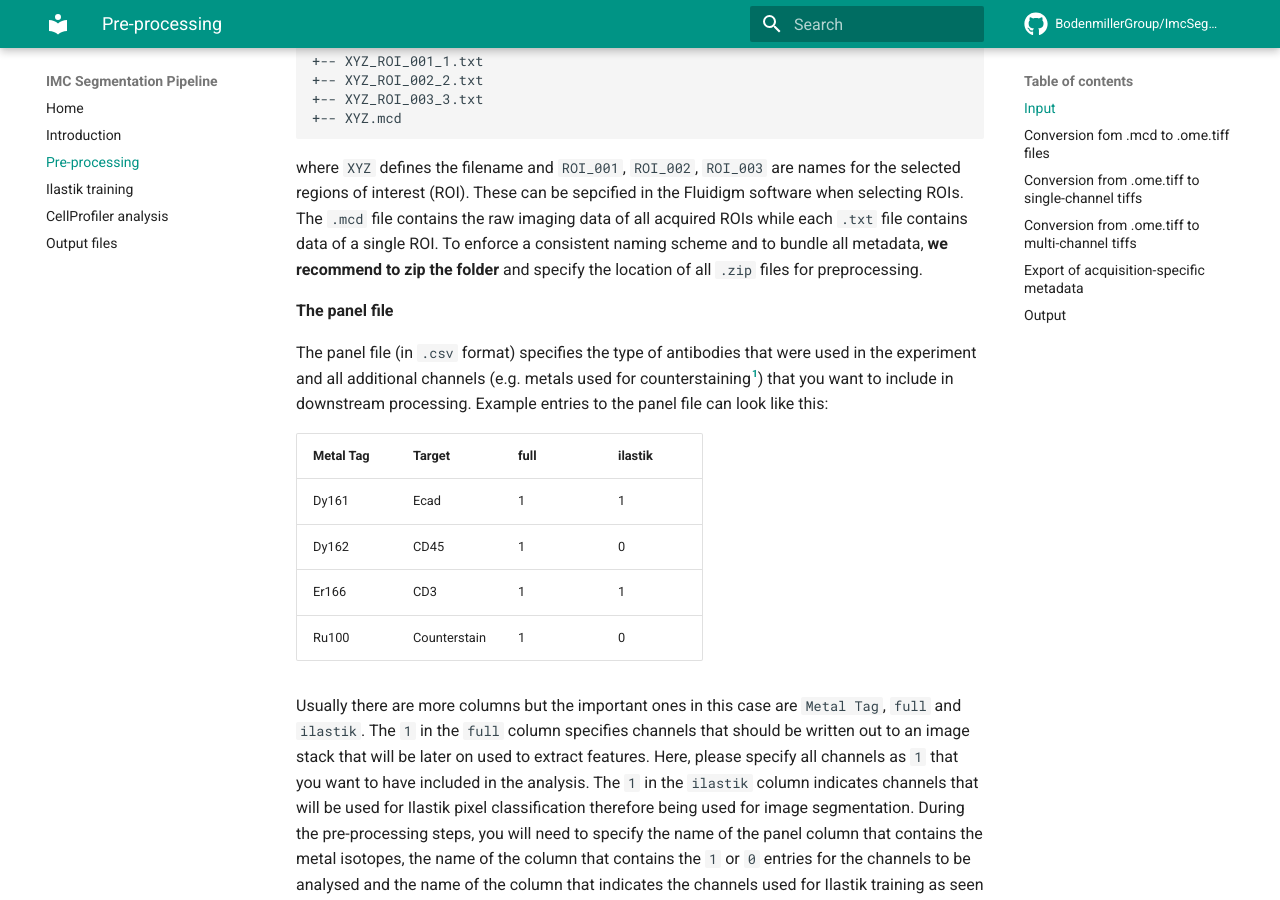
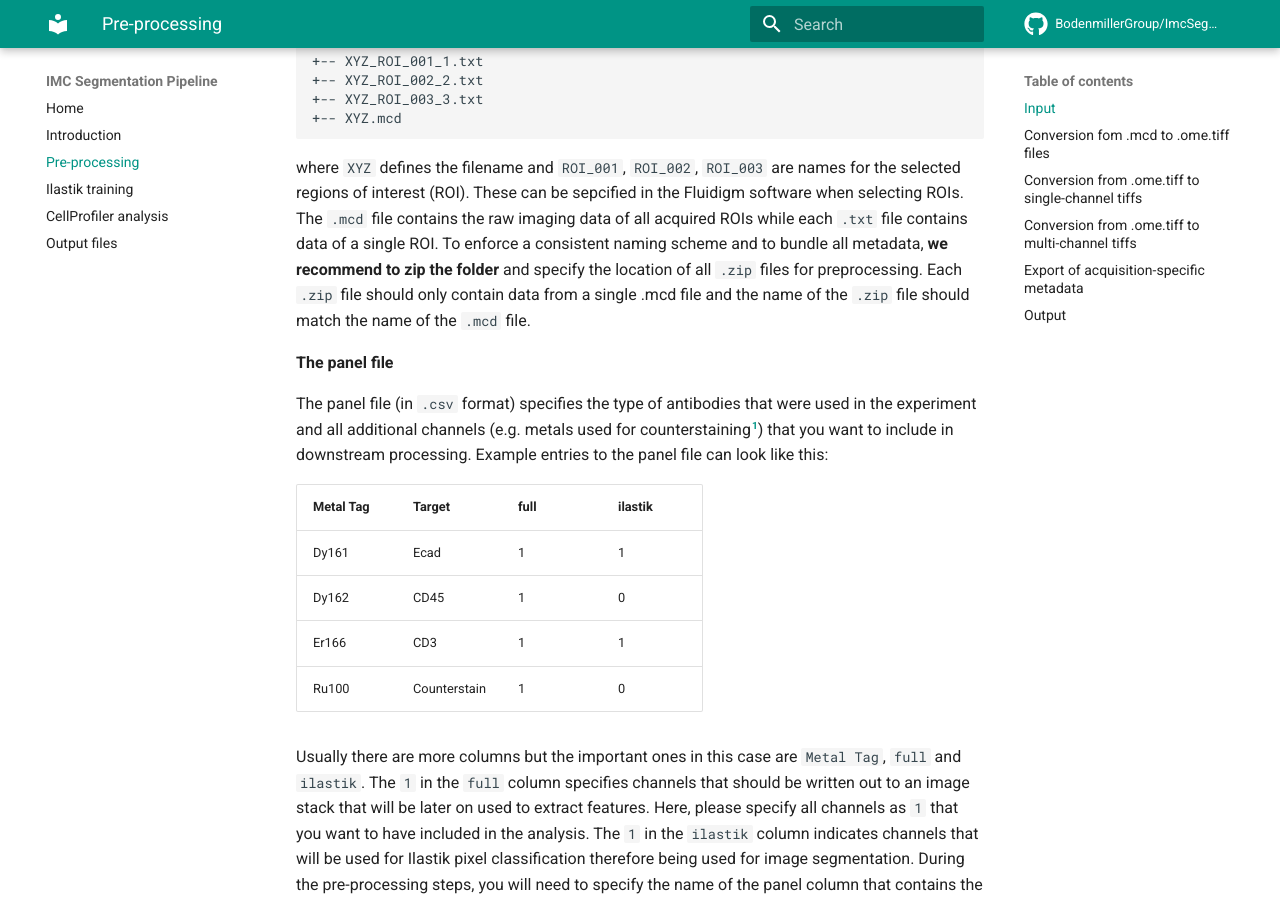
Before and after one commit to BodenmillerGroup/ImcSegmentationPipeline, an MkDocs documentation site: the page built from docs/prepro.md, in a window 1280 px wide and 900 px high, scrolled down 786 px. Built offline with MkDocs 1.6.1 and Material for MkDocs 9.7.7, drawn with Linux system fonts in a browser that asks for light colours; comment, search, counter and statistics services are not loaded.

Commit message:
Stopped here

```diff
--- a/docs/prepro.md
+++ b/docs/prepro.md
@@ -25,7 +25,7 @@ The Hyperion Imaging System produces vendor controlled `.mcd` and `.txt` files i
 where `XYZ` defines the filename and `ROI_001`, `ROI_002`, `ROI_003` are names for the selected regions of interest (ROI).
 These can be sepcified in the Fluidigm software when selecting ROIs.
 The `.mcd` file contains the raw imaging data of all acquired ROIs while each `.txt` file contains data of a single ROI.
-To enforce a consistent naming scheme and to bundle all metadata, **we recommend to zip the folder** and specify the location of all `.zip` files for preprocessing.
+To enforce a consistent naming scheme and to bundle all metadata, **we recommend to zip the folder** and specify the location of all `.zip` files for preprocessing. Each `.zip` file should only contain data from a single .mcd file and the name of the `.zip` file should match the name  of the `.mcd` file.
 
 **The panel file**
 
```
